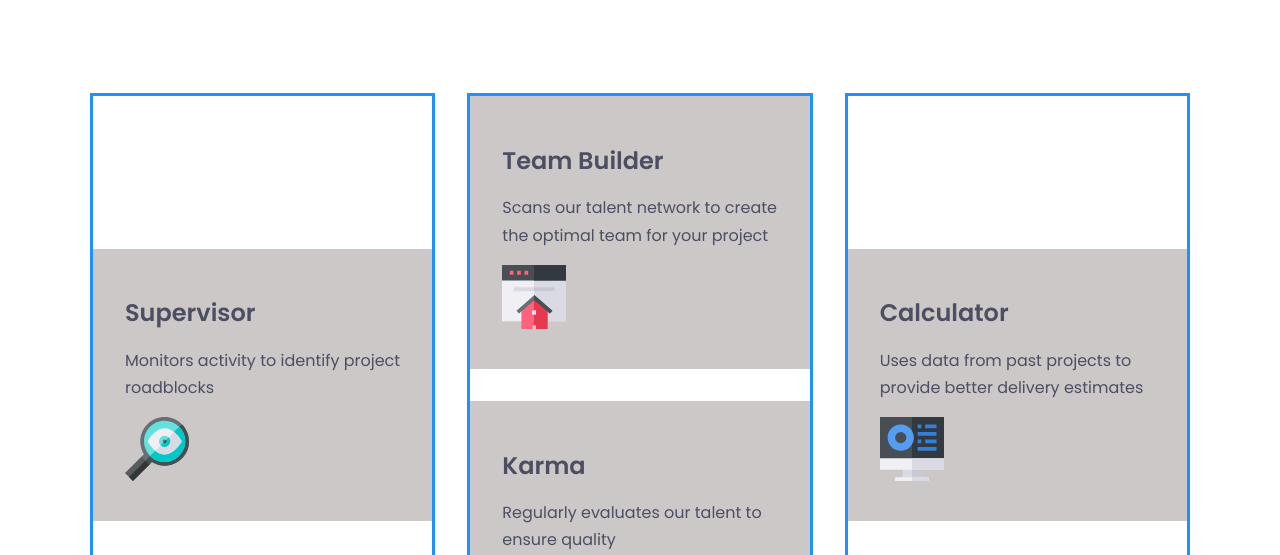
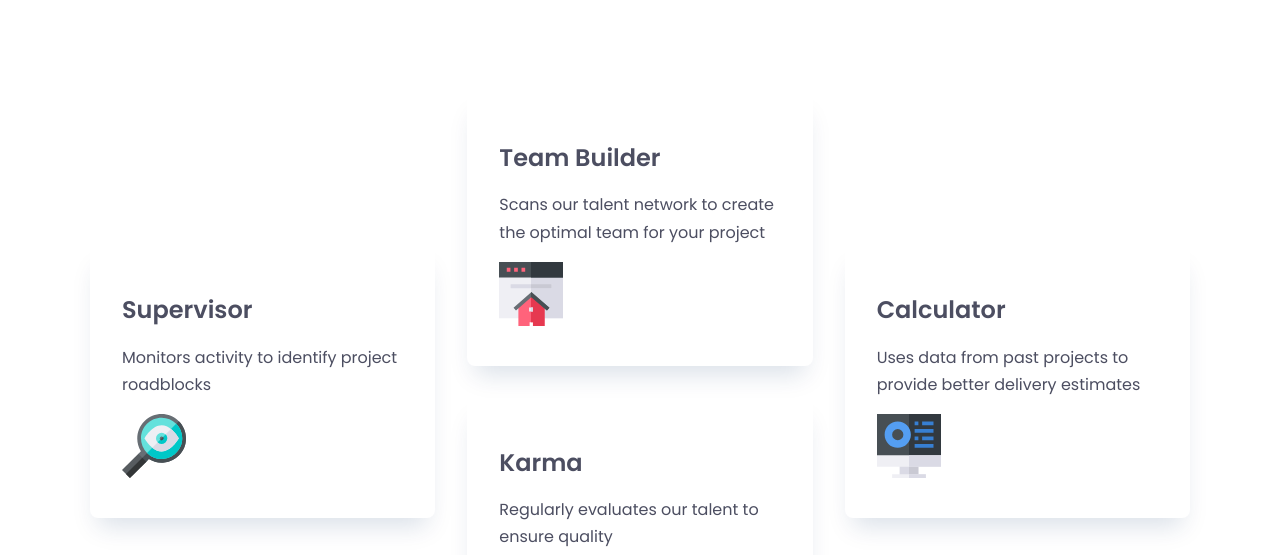
Before and after one commit to Annie-Huang/four-card-feature-section, a website: page index.html in a window 1280 px wide. Shown: the part 245-800 px from the top of the page. Drawn offline with Linux system fonts and the light colour scheme.

Commit message:
Add box-shadow and border-radius to the card

```diff
--- a/style.css
+++ b/style.css
@@ -79,7 +79,7 @@ header {
 }
 
 .col {
-  border: 3px solid dodgerblue;
+  /*border: 3px solid dodgerblue;*/
   display: grid;
   align-items: center;
   gap: inherit;
@@ -87,5 +87,10 @@ header {
 
 .card {
   padding: 2rem;
-  background: #cdc8c8;
+  /*background: #cdc8c8;*/
+  border-radius: 0.5rem;
+  box-shadow: 0 1rem 1.5rem -0.5rem rgb(0 50 100 / 0.15);
 }
+
+.card:nth-child(1) {
+}
```
